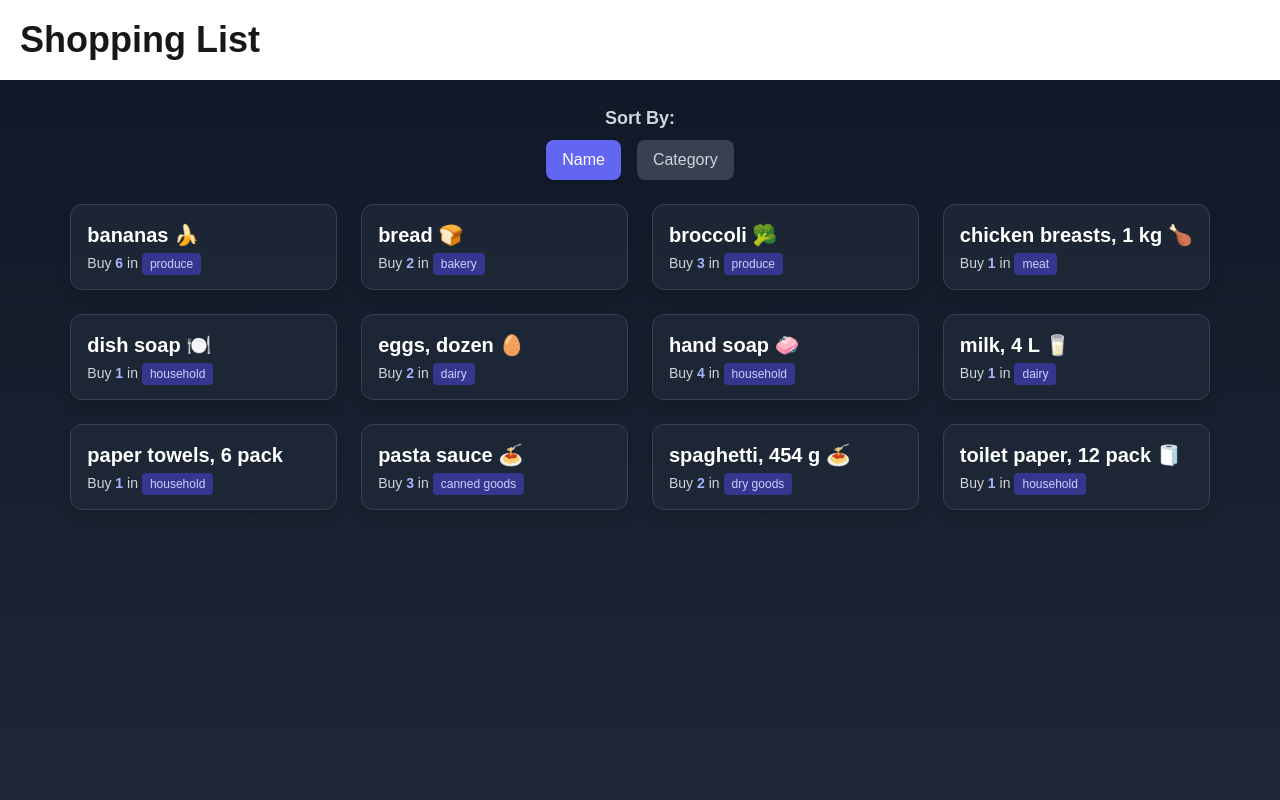
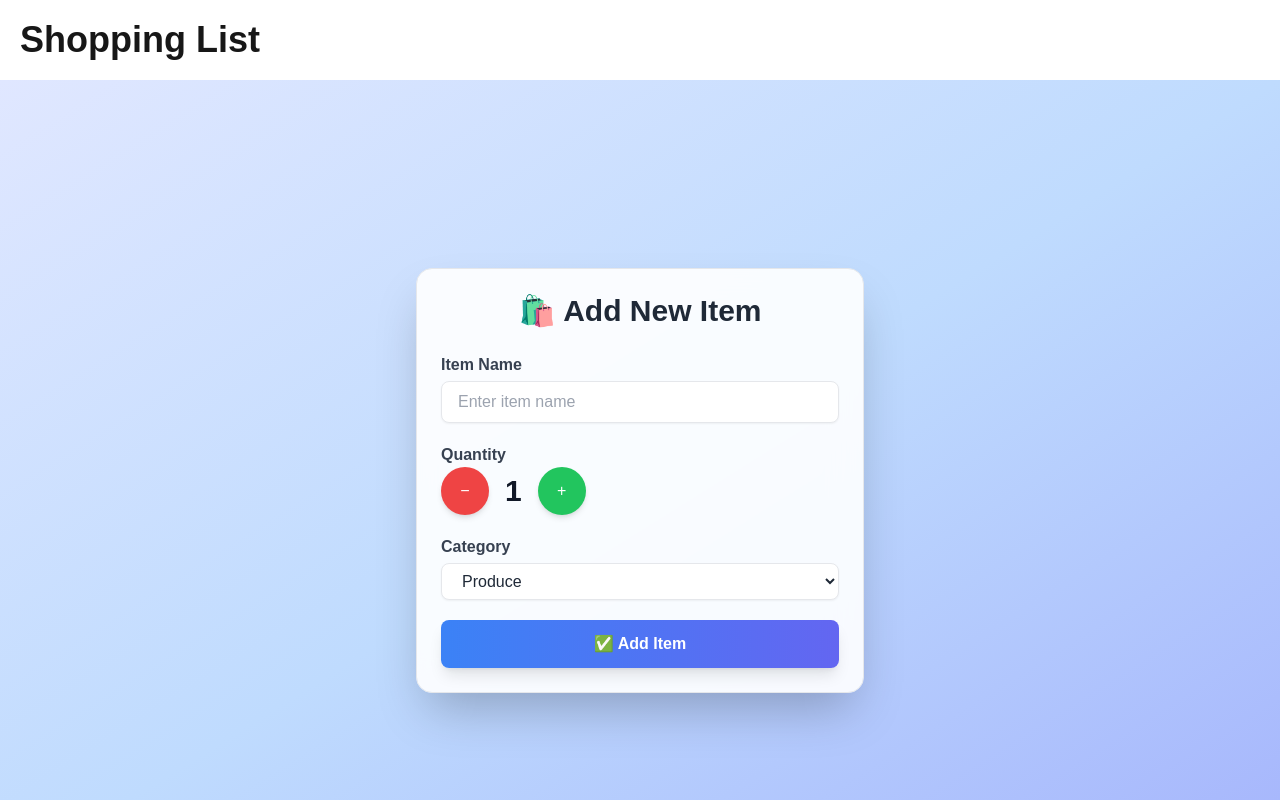
Before and after one commit to ruskintanoy/cprg306-assignments, a Next.js app: page /week-7 in a window 1280 px wide. Shown: the top 800 px of the page. Built offline with nearby package versions, Linux system fonts and the light colour scheme.

Commit message:
Update page.js

```diff
--- a/app/week-7/page.js
+++ b/app/week-7/page.js
@@ -1,10 +1,22 @@
+"use client";
+
+import { useState } from "react";
 import ItemList from "./item-list";
+import NewItem from "./new-item";
+import itemsData from "./items.json";
 
 export default function Page() {
-    return (
-      <main>
-        <h1 className="font-bold text-4xl m-5">Shopping List</h1>
-        <ItemList />
-    </main>
-    );
+  const [items, setItems] = useState(itemsData);
+
+  const handleAddItem = (newItem) => {
+      setItems([...items, newItem]);
+  }
+
+  return (
+    <main>
+      <h1 className="font-bold text-4xl m-5">Shopping List</h1>
+      <NewItem onAddItem={handleAddItem} />
+      <ItemList items={items} />
+  </main>
+  );
 }
```
